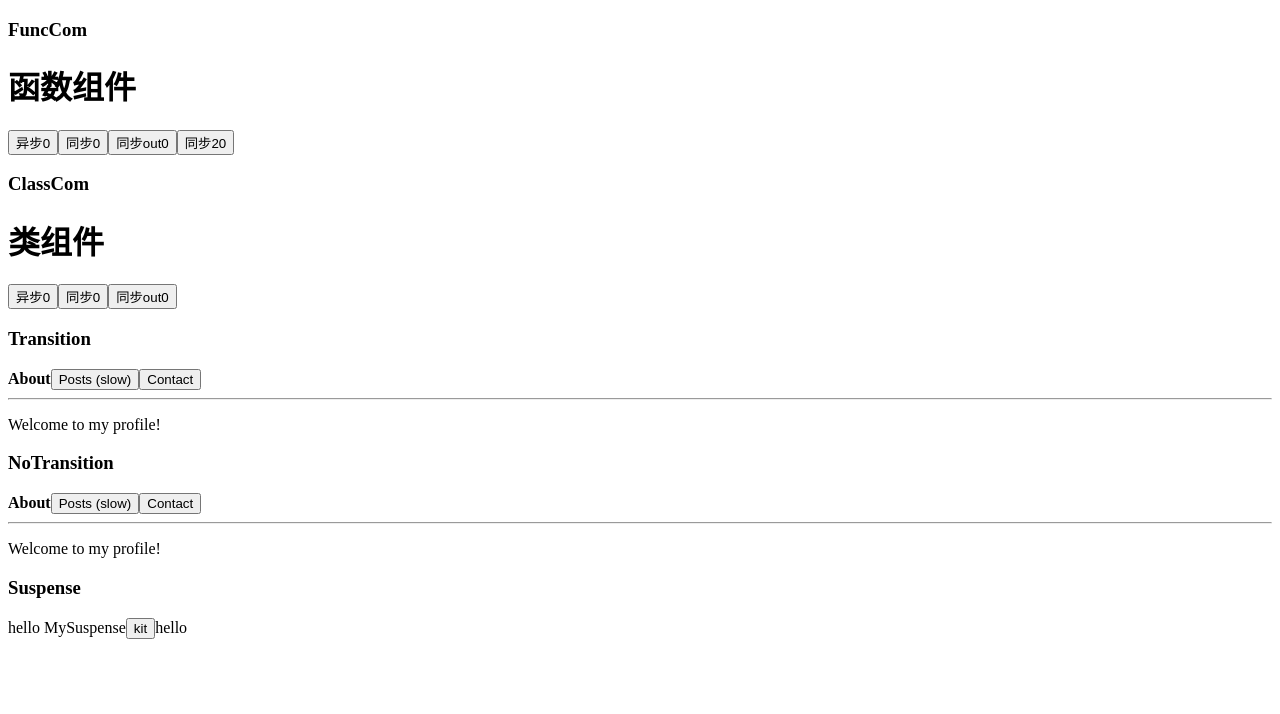
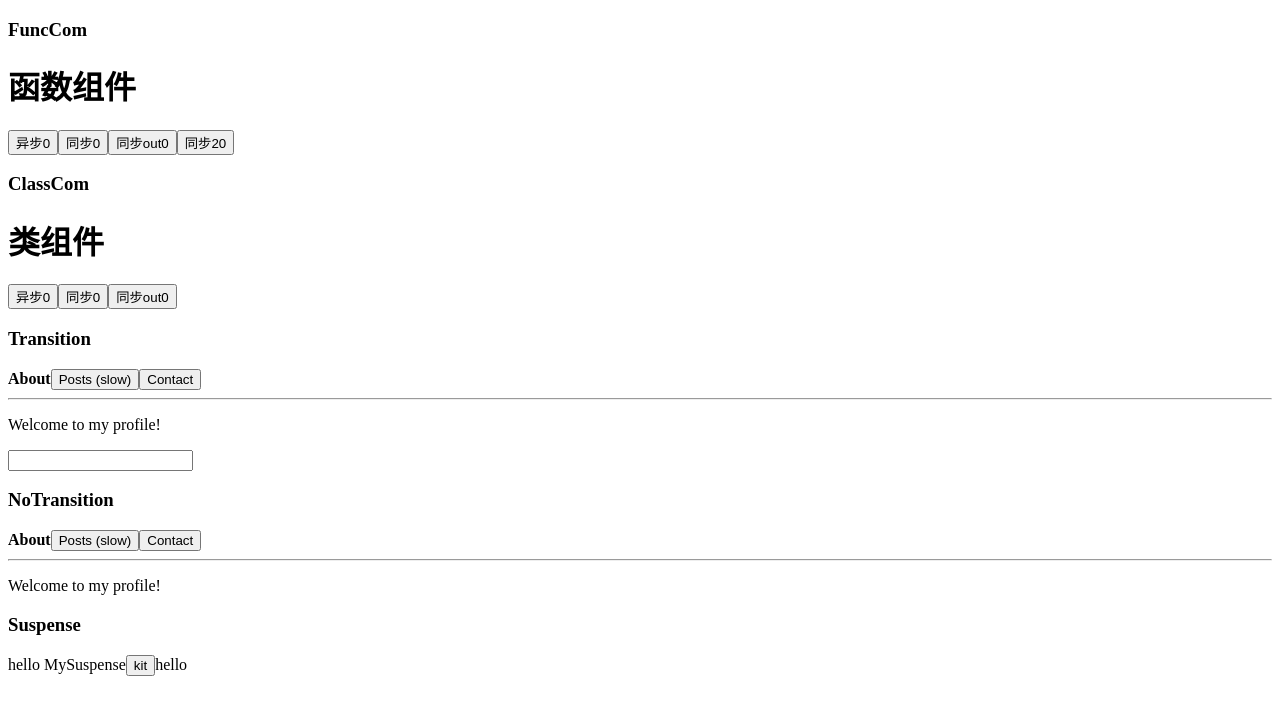
Before and after one commit to GavinBirkhoff/react-tour, a React (Vite) app: page / in a window 1280 px wide. Shown: the top 714 px of the page. Built offline with nearby package versions, Linux system fonts and the light colour scheme.

Commit message:
transtion

```diff
--- a/src/App.jsx
+++ b/src/App.jsx
@@ -8,6 +8,7 @@ import FuncCom from "./fixtures/state/FuncCom"
 import ClassCom from "./fixtures/state/ClassCom"
 // useTransition
 import Transition from "./fixtures/transition/Transition"
+import Search from './fixtures/transition/Search'
 import NoTransition from "@/fixtures/transition/NoTransition"
 // suspense
 import MySuspense from "./fixtures/suspense"
@@ -23,6 +24,7 @@ function App() {
       <ClassCom></ClassCom>
       <h3>Transition</h3>
       <Transition></Transition>
+      <Search/>
       <h3>NoTransition</h3>
       <NoTransition></NoTransition>
       <h3>Suspense</h3>
--- /dev/null
+++ b/src/fixtures/transition/Search/index.jsx
@@ -0,0 +1,26 @@
+import React, { useState, useTransition } from "react";
+
+export default function Search() {
+  const [value, setValue] = useState("");
+  const [searchQuery, setSearchQuery] = useState([]);
+  const [loading, startTransition] = useTransition(2000);
+
+  const handleChange = (e) => {
+    setValue(e.target.value);
+    // 延迟更新
+    startTransition(() => {
+      setSearchQuery(Array(20000).fill(e.target.value));
+    });
+  };
+
+  return (
+    <div className="App">
+      <input value={value} onChange={handleChange} />
+      {loading ? (
+        <p>loading...</p>
+      ) : (
+        searchQuery.map((item, index) => <p key={index}>{item}</p>)
+      )}
+    </div>
+  );
+}
```
Also changed, not shown: src/fixtures/transition/Index.md (+2 -0 lines).
